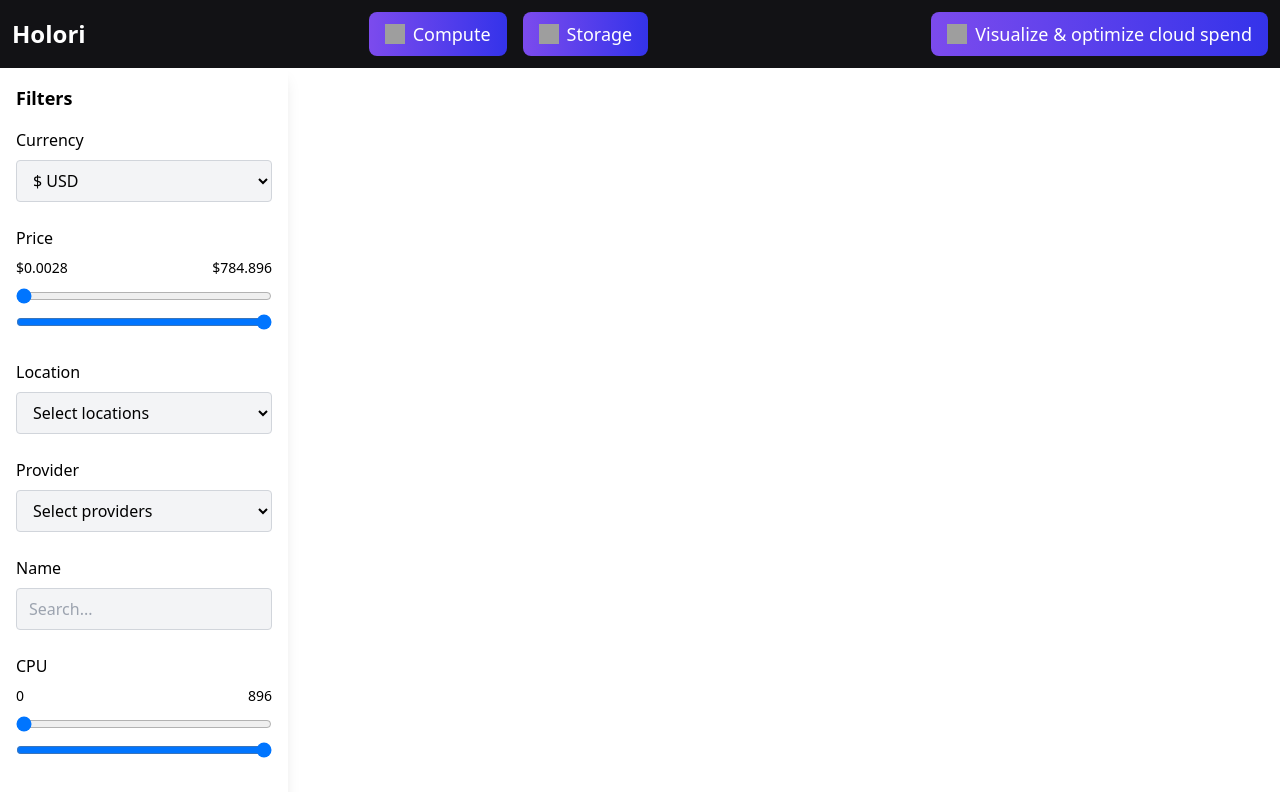
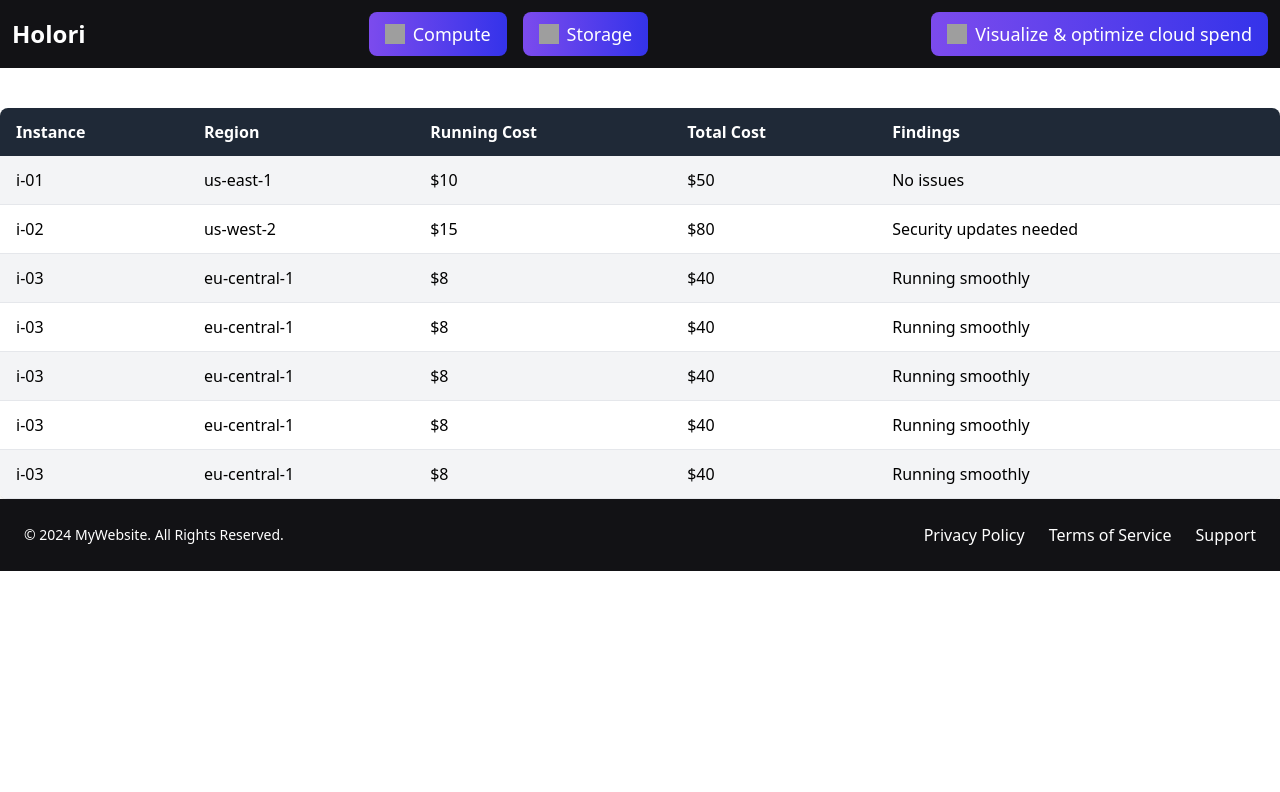
Before and after one commit to ANSHJOSHI1811/Based-Project, a React (Create React App) app: page /usage in a window 1280 px wide. Shown: the top 792 px of the page. Built offline with nearby package versions, Linux system fonts and the light colour scheme; grey boxes are pictures that could not be loaded.

Commit message:
Defining Components

```diff
--- a/public/aws-instances.json
+++ b/public/aws-instances.json
@@ -19,5 +19,30 @@
       "RunningCost": "$8",
       "Cost": "$40",
       "Findings": "Running smoothly"
+    },
+    {
+      "Instance": "i-03",
+      "Region": "eu-central-1",
+      "RunningCost": "$8",
+      "Cost": "$40",
+      "Findings": "Running smoothly"
+    }  ,{
+      "Instance": "i-03",
+      "Region": "eu-central-1",
+      "RunningCost": "$8",
+      "Cost": "$40",
+      "Findings": "Running smoothly"
+    } , {
+      "Instance": "i-03",
+      "Region": "eu-central-1",
+      "RunningCost": "$8",
+      "Cost": "$40",
+      "Findings": "Running smoothly"
+    } , {
+      "Instance": "i-03",
+      "Region": "eu-central-1",
+      "RunningCost": "$8",
+      "Cost": "$40",
+      "Findings": "Running smoothly"
     }
   ]
--- a/src/App.jsx
+++ b/src/App.jsx
@@ -1,7 +1,6 @@
 import React from 'react';
 import { Routes, Route } from 'react-router-dom';
 import Navbar from './components/Navbar';
-import Sidebar from './components/Sidebar.jsx';
 import Footer from './components/Footer';
 import Home from './pages/Home';
 import Usage from './pages/Usage';
@@ -11,7 +10,6 @@
   return (
     <div>
       <Navbar />
-      <Sidebar/>
       <Routes>
         <Route path="/" element={<Home />} />
         <Route path="/usage" element={<Usage />} />
--- /dev/null
+++ b/src/components/Table.jsx
@@ -0,0 +1,39 @@
+import React, { useEffect, useState } from 'react';
+
+function Table () {
+  const [instances, setInstances] = useState([]);
+
+  // Fetch the JSON file data
+  useEffect(() => {
+    fetch('/aws-instances.json')
+      .then(response => response.json())
+      .then(data => setInstances(data))
+      .catch(error => console.error('Error fetching data:', error));
+  }, []);
+  return (
+    <table className="min-w-full border-collapse bg-white shadow-md rounded-lg overflow-hidden">
+      <thead className="bg-gray-800 text-white">
+        <tr>
+          <th className="py-3 px-4 text-left">Instance</th>
+          <th className="py-3 px-4 text-left">Region</th>
+          <th className="py-3 px-4 text-left">Running Cost</th>
+          <th className="py-3 px-4 text-left">Total Cost</th>
+          <th className="py-3 px-4 text-left">Findings</th>
+        </tr>
+      </thead>
+      <tbody>
+        {instances.map((instance, index) => (
+          <tr key={index} className={`${index % 2 === 0 ? 'bg-gray-100' : 'bg-white'}`}>
+            <td className="py-3 px-4 border-b">{instance.Instance}</td>
+            <td className="py-3 px-4 border-b">{instance.Region}</td>
+            <td className="py-3 px-4 border-b">{instance.RunningCost}</td>
+            <td className="py-3 px-4 border-b">{instance.Cost}</td>
+            <td className="py-3 px-4 border-b">{instance.Findings}</td>
+          </tr>
+        ))}
+      </tbody>
+    </table>
+  );
+};
+
+export default Table;
--- a/src/pages/MoreDetailes.jsx
+++ b/src/pages/MoreDetailes.jsx
@@ -1,43 +1,14 @@
 import React, { useEffect, useState } from 'react';
+import Sidebar from '../components/Sidebar';
 
-function Table() {
-  const [instances, setInstances] = useState([]);
+function MoreDetailes() {
 
-  // Fetch the JSON file data
-  useEffect(() => {
-    fetch('/aws-instances.json')
-      .then(response => response.json())
-      .then(data => setInstances(data))
-      .catch(error => console.error('Error fetching data:', error));
-  }, []);
 
   return (
-    <div className="container mx-auto mt-10">
-      <h1 className="text-3xl font-bold text-center mb-5">AWS Instances Table</h1>
-      <table className="min-w-full border-collapse bg-white shadow-md rounded-lg overflow-hidden">
-        <thead className="bg-gray-800 text-white">
-          <tr>
-            <th className="py-3 px-4 text-left">Instance</th>
-            <th className="py-3 px-4 text-left">Region</th>
-            <th className="py-3 px-4 text-left">Running Cost</th>
-            <th className="py-3 px-4 text-left">Total Cost</th>
-            <th className="py-3 px-4 text-left">Findings</th>
-          </tr>
-        </thead>
-        <tbody>
-          {instances.map((instance, index) => (
-            <tr key={index} className={`${index % 2 === 0 ? 'bg-gray-100' : 'bg-white'}`}>
-              <td className="py-3 px-4 border-b">{instance.Instance}</td>
-              <td className="py-3 px-4 border-b">{instance.Region}</td>
-              <td className="py-3 px-4 border-b">{instance.RunningCost}</td>
-              <td className="py-3 px-4 border-b">{instance.Cost}</td>
-              <td className="py-3 px-4 border-b">{instance.Findings}</td>
-            </tr>
-          ))}
-        </tbody>
-      </table>
-    </div>
+    <>
+    <Sidebar/>
+  </>
   );
 }
 
-export default Table;
+export default MoreDetailes;
--- a/src/pages/Usage.jsx
+++ b/src/pages/Usage.jsx
@@ -1,11 +1,10 @@
-import React from 'react';
+import Table from "../components/Table";
+function Usage () {
 
-const Usage = () => {
   return (
-    <div style={{ padding: '20px' }}>
-      <h1>About Us</h1>
-      <p>Learn more about ShopOnez and our mission.</p>
-    </div>
+  <div className="container mx-auto mt-10">
+   <Table/>
+  </div>
   );
 };
 
```
